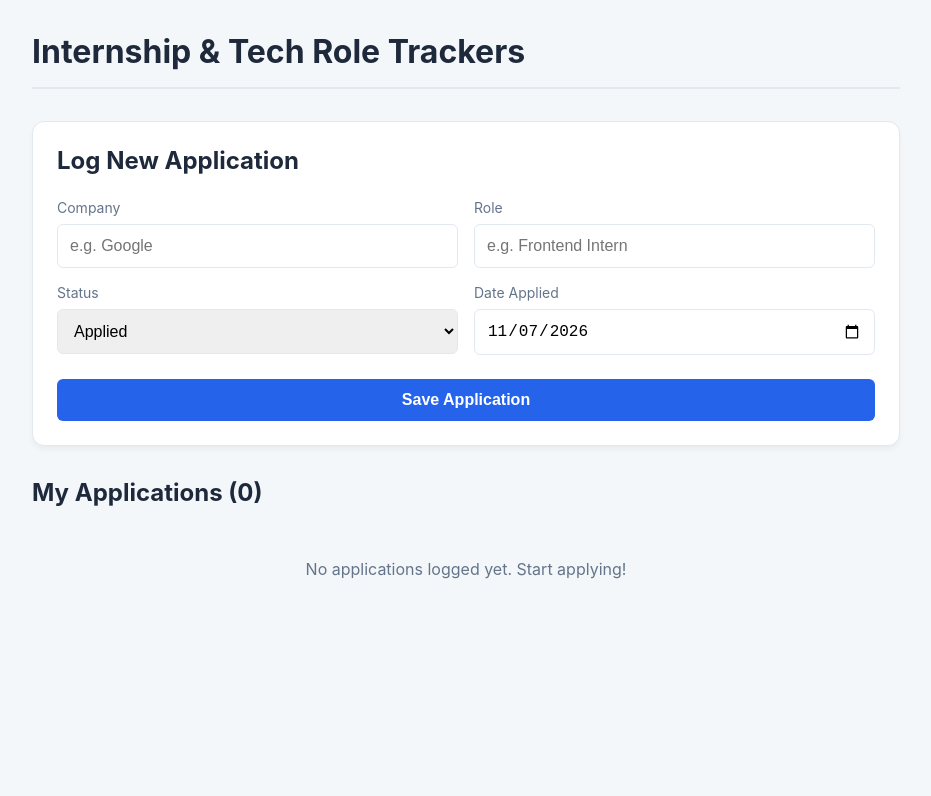
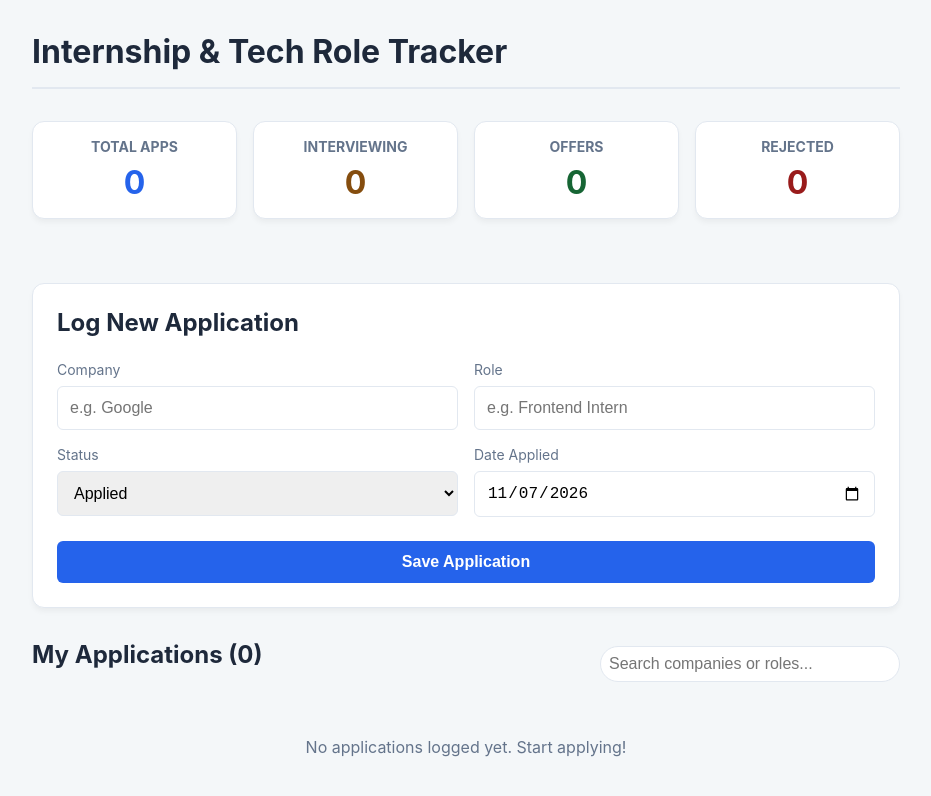
Before and after one commit to jericolobos/web-record, a React (Vite) app in the folder web-record/: page / in a window 1280 px wide. Shown: the top 796 px of the page, without its empty margins (174-1105 px from the left). Built offline with nearby package versions, Linux system fonts and the light colour scheme.

Commit message:
added basic dashboard for datas

```diff
--- a/web-record/src/App.jsx
+++ b/web-record/src/App.jsx
@@ -1,17 +1,14 @@
 // src/App.jsx
-import { useState, useEffect } from "react";
-import {
-  getApplications,
-  createApplication,
-  updateApplication,
-  deleteApplication,
-} from "./services/apiService";
-import ApplicationForm from "./components/ApplicationForm";
-import ApplicationList from "./components/ApplicationList";
-import "./index.css";
+import { useState, useEffect } from 'react';
+import { getApplications, createApplication, updateApplication, deleteApplication } from './services/apiService';
+import ApplicationForm from './components/ApplicationForm';
+import ApplicationList from './components/ApplicationList';
+import DashboardSummary from './components/DashboardSummary';
+import './index.css';
 
 function App() {
   const [applications, setApplications] = useState([]);
+  const [searchTerm, setSearchTerm] = useState(''); // New state for search
 
   useEffect(() => {
     setApplications(getApplications());
@@ -29,19 +26,40 @@ function App() {
     setApplications(deleteApplication(id));
   };
 
+  // Filter the applications before passing them to the list
+  const filteredApps = applications.filter(app =>
+    app.company.toLowerCase().includes(searchTerm.toLowerCase()) ||
+    app.role.toLowerCase().includes(searchTerm.toLowerCase())
+  );
+
   return (
     <div className="dashboard-container">
       <header>
-        <h1 className="header-title">Internship & Tech Role Trackers</h1>
+        <h1 className="header-title">Internship & Tech Role Tracker</h1>
       </header>
 
       <main>
+        {/* Insert the new Summary Component */}
+        <DashboardSummary applications={applications} />
+
         <ApplicationForm onAdd={handleAddApplication} />
 
-        <div>
-          <h2>My Applications ({applications.length})</h2>
+        <div style={{ marginTop: '2rem' }}>
+          <div style={{ display: 'flex', justifyContent: 'space-between', alignItems: 'center', marginBottom: '1rem' }}>
+            <h2>My Applications ({filteredApps.length})</h2>
+
+            {/* Search Bar */}
+            <input
+              type="text"
+              placeholder="Search companies or roles..."
+              value={searchTerm}
+              onChange={(e) => setSearchTerm(e.target.value)}
+              style={{ width: '300px', padding: '0.5rem', borderRadius: '20px' }}
+            />
+          </div>
+
           <ApplicationList
-            applications={applications}
+            applications={filteredApps}
             onUpdate={handleUpdateApplication}
             onDelete={handleDeleteApplication}
           />
--- /dev/null
+++ b/web-record/src/components/DashboardSummary.jsx
@@ -0,0 +1,118 @@
+// src/components/DashboardSummary.jsx
+
+function DashboardSummary({ applications }) {
+  // Calculate stats
+  const total = applications.length;
+  const interviewing = applications.filter(
+    (app) => app.status === "Interviewing",
+  ).length;
+  const offers = applications.filter((app) => app.status === "Offer").length;
+  const rejected = applications.filter(
+    (app) => app.status === "Rejected",
+  ).length;
+
+  return (
+    <div
+      style={{
+        display: "grid",
+        gridTemplateColumns: "repeat(auto-fit, minmax(150px, 1fr))",
+        gap: "1rem",
+        marginBottom: "2rem",
+      }}
+    >
+      <div className="card" style={{ textAlign: "center", padding: "1rem" }}>
+        <h3
+          style={{
+            margin: "0",
+            color: "var(--text-muted)",
+            fontSize: "0.875rem",
+            textTransform: "uppercase",
+          }}
+        >
+          Total Apps
+        </h3>
+        <p
+          style={{
+            margin: "0.5rem 0 0 0",
+            fontSize: "2rem",
+            fontWeight: "bold",
+            color: "var(--primary)",
+          }}
+        >
+          {total}
+        </p>
+      </div>
+
+      <div className="card" style={{ textAlign: "center", padding: "1rem" }}>
+        <h3
+          style={{
+            margin: "0",
+            color: "var(--text-muted)",
+            fontSize: "0.875rem",
+            textTransform: "uppercase",
+          }}
+        >
+          Interviewing
+        </h3>
+        <p
+          style={{
+            margin: "0.5rem 0 0 0",
+            fontSize: "2rem",
+            fontWeight: "bold",
+            color: "var(--status-interviewing-text)",
+          }}
+        >
+          {interviewing}
+        </p>
+      </div>
+
+      <div className="card" style={{ textAlign: "center", padding: "1rem" }}>
+        <h3
+          style={{
+            margin: "0",
+            color: "var(--text-muted)",
+            fontSize: "0.875rem",
+            textTransform: "uppercase",
+          }}
+        >
+          Offers
+        </h3>
+        <p
+          style={{
+            margin: "0.5rem 0 0 0",
+            fontSize: "2rem",
+            fontWeight: "bold",
+            color: "var(--status-offer-text)",
+          }}
+        >
+          {offers}
+        </p>
+      </div>
+
+      <div className="card" style={{ textAlign: "center", padding: "1rem" }}>
+        <h3
+          style={{
+            margin: "0",
+            color: "var(--text-muted)",
+            fontSize: "0.875rem",
+            textTransform: "uppercase",
+          }}
+        >
+          Rejected
+        </h3>
+        <p
+          style={{
+            margin: "0.5rem 0 0 0",
+            fontSize: "2rem",
+            fontWeight: "bold",
+            color: "var(--status-rejected-text)",
+          }}
+        >
+          {rejected}
+        </p>
+      </div>
+    </div>
+  );
+}
+
+export default DashboardSummary;
```
